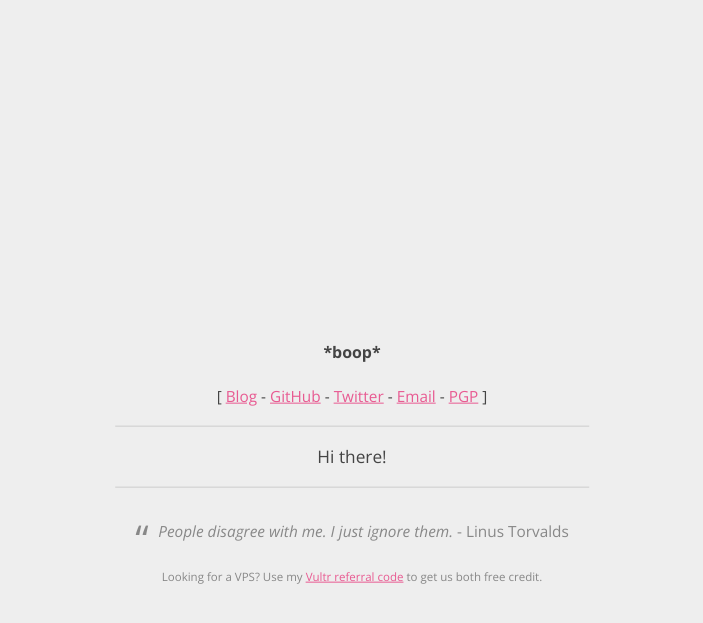
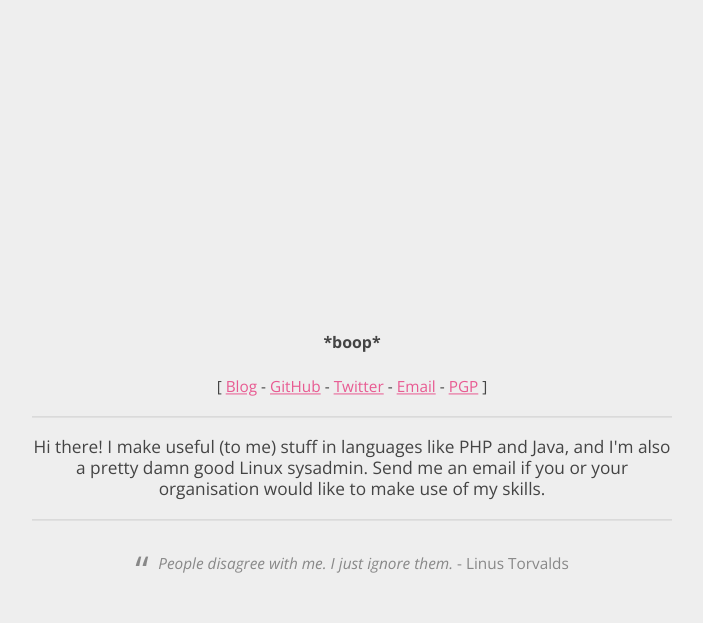
Before and after one commit to TheReverend403/Site, a Jekyll site: the page built from index.html, in a window 1280 px wide. Shown: the top 623 px of the page, without its empty margins (288-991 px from the left). Built offline with Jekyll 4.4.1, drawn with Linux system fonts in a browser that asks for light colours.

Commit message:
Remove vultr shilling

```diff
--- a/_layouts/page.html
+++ b/_layouts/page.html
@@ -11,5 +11,4 @@
 	</div>
 	<hr>
 	{% include linusquote.html %}
-	<small>Looking for a VPS? Use my <a href="http://www.vultr.com/?ref=6853243" target="_blank">Vultr referral code</a> to get us both free credit.</small>
 </div>
--- a/index.html
+++ b/index.html
@@ -2,4 +2,4 @@
 layout: page
 header: '*boop*'
 ---
-<p>Hi there!</p>
+<p>Hi there! I make useful (to me) stuff in languages like PHP and Java, and I'm also a pretty damn good Linux sysadmin. Send me an email if you or your organisation would like to make use of my skills.</p>
```
Also changed, not shown: 1 other file.
